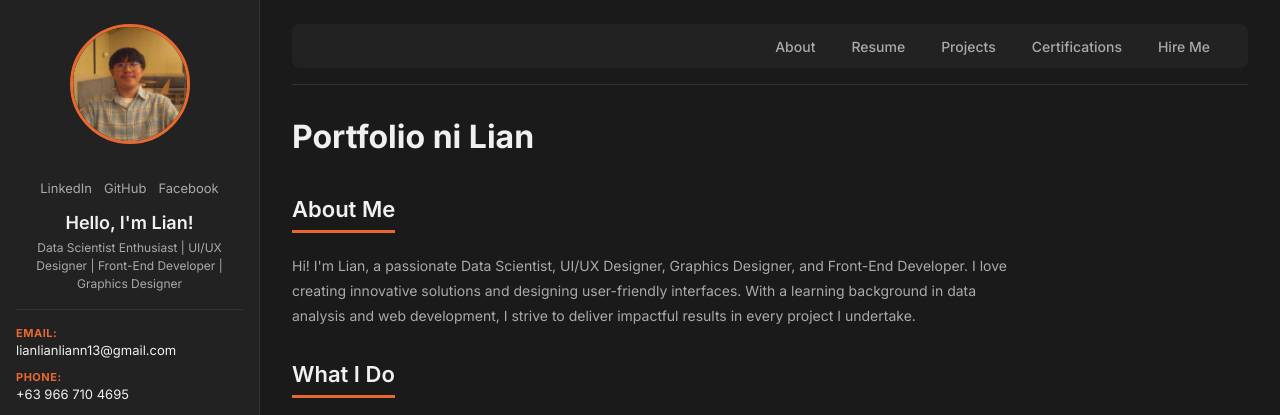
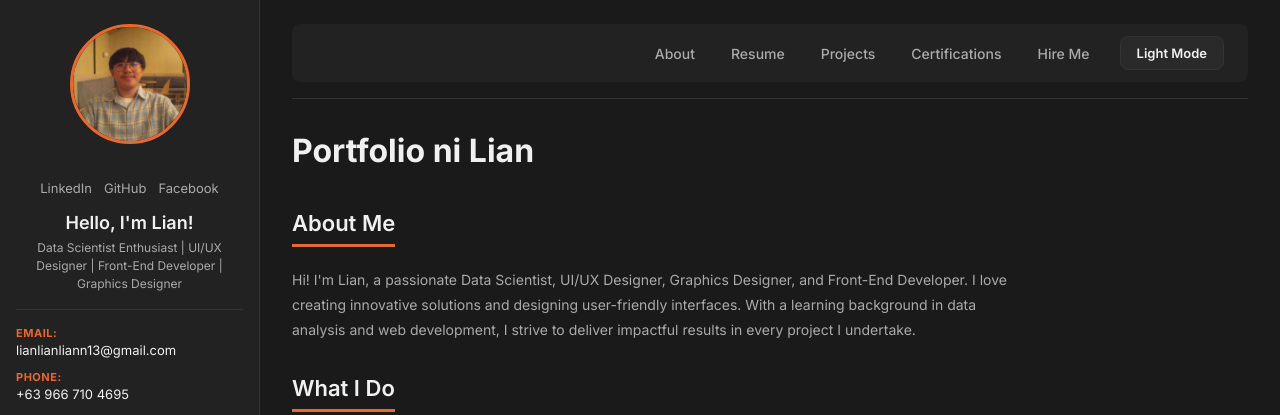
Before and after one commit to lianlianliann/portfolio-ni-lian, a PHP site: page /index.html in a window 1280 px wide. Shown: the top 415 px of the page. Run offline with PHP 8.4, Linux system fonts and the light colour scheme.

Commit message:
add persistent dark/light mode toggle

```diff
--- a/certifications.html
+++ b/certifications.html
@@ -68,7 +68,10 @@
                     <li><a href="certifications.html" class="active">Certifications</a></li>
                     <li><a href="hire-me.html">Hire Me</a></li>
                 </ul>
+                <button id="theme-toggle" class="theme-btn">Light Mode</button>
             </nav>
+
+            <script src="js/script.js"></script>
 
             <hr class="nav-divider"/>
 
--- a/css/style.css
+++ b/css/style.css
@@ -835,3 +835,34 @@ body {
     border-color: var(--accent);
     color: var(--accent);
 }
+
+/* ================================
+   MODE TOGGLE BUTTON
+================================ */
+[data-theme="light"] {
+    --bg-main: #f4f4f9;
+    --bg-sidebar: #ffffff;
+    --bg-card: #ffffff;
+    --text-primary: #222222;
+    --text-secondary: #555555;
+    --accent: #e86830;
+    --border: #cccccc;
+}
+
+.theme-btn {
+    background-color: var(--bg-card);
+    color: var(--text-primary);
+    border: 1px solid var(--border);
+    padding: 8px 16px;
+    border-radius: 8px;
+    cursor: pointer;
+    margin-left: 16px;
+    font-family: 'Inter', sans-serif;
+    font-size: 13px;
+    font-weight: 600;
+    transition: background-color 0.2s ease, border-color 0.2s ease;
+}
+
+.theme-btn:hover {
+    border-color: var(--accent);
+}
--- a/hire-me.html
+++ b/hire-me.html
@@ -68,7 +68,10 @@
                     <li><a href="certifications.html">Certifications</a></li>
                     <li><a href="hire-me.html" class="active">Hire Me</a></li>
                 </ul>
+                <button id="theme-toggle" class="theme-btn">Light Mode</button>
             </nav>
+
+            <script src="js/script.js"></script>
 
             <hr class="nav-divider"/>
 
--- a/index.html
+++ b/index.html
@@ -71,7 +71,10 @@
                     <li><a href="certifications.html">Certifications</a></li>
                     <li><a href="hire-me.html">Hire Me</a></li>
                 </ul>
+                <button id="theme-toggle" class="theme-btn">Light Mode</button>
             </nav>
+
+            <script src="js/script.js"></script>
 
             <hr class="nav-divider"/>
 
--- /dev/null
+++ b/js/script.js
@@ -0,0 +1,39 @@
+// Select the button and the root html element
+const themeToggleBtn = document.getElementById('theme-toggle');
+const htmlElement = document.documentElement;
+
+// 1. Check local storage to see if the user already picked a theme
+const savedTheme = localStorage.getItem('theme');
+
+// If there's a saved theme, apply it immediately
+if (savedTheme) {
+    htmlElement.setAttribute('data-theme', savedTheme);
+    updateButtonText(savedTheme);
+}
+
+// 2. Listen for clicks on the toggle button
+themeToggleBtn.addEventListener('click', () => {
+    // Get the current theme (defaults to dark if not set)
+    const currentTheme = htmlElement.getAttribute('data-theme') || 'dark';
+
+    // Determine what the new theme should be
+    const newTheme = currentTheme === 'dark' ? 'light' : 'dark';
+
+    // Apply the new theme to the HTML tag
+    htmlElement.setAttribute('data-theme', newTheme);
+
+    // Save it to localStorage so it persists across pages
+    localStorage.setItem('theme', newTheme);
+
+    // Update the button text
+    updateButtonText(newTheme);
+});
+
+// Helper function to keep the button text accurate
+function updateButtonText(theme) {
+    if (theme === 'dark') {
+        themeToggleBtn.textContent = 'Light Mode';
+    } else {
+        themeToggleBtn.textContent = 'Dark Mode';
+    }
+}
--- a/projects.html
+++ b/projects.html
@@ -69,7 +69,10 @@
                     <li><a href="certifications.html">Certifications</a></li>
                     <li><a href="hire-me.html">Hire Me</a></li>
                 </ul>
+                <button id="theme-toggle" class="theme-btn">Light Mode</button>
             </nav>
+
+            <script src="js/script.js"></script>
 
             <hr class="nav-divider"/>
 
--- a/resume.html
+++ b/resume.html
@@ -68,7 +68,10 @@
                     <li><a href="certifications.html">Certifications</a></li>
                     <li><a href="hire-me.html">Hire Me</a></li>
                 </ul>
+                <button id="theme-toggle" class="theme-btn">Light Mode</button>
             </nav>
+
+            <script src="js/script.js"></script>
 
             <hr class="nav-divider"/>
 
```
